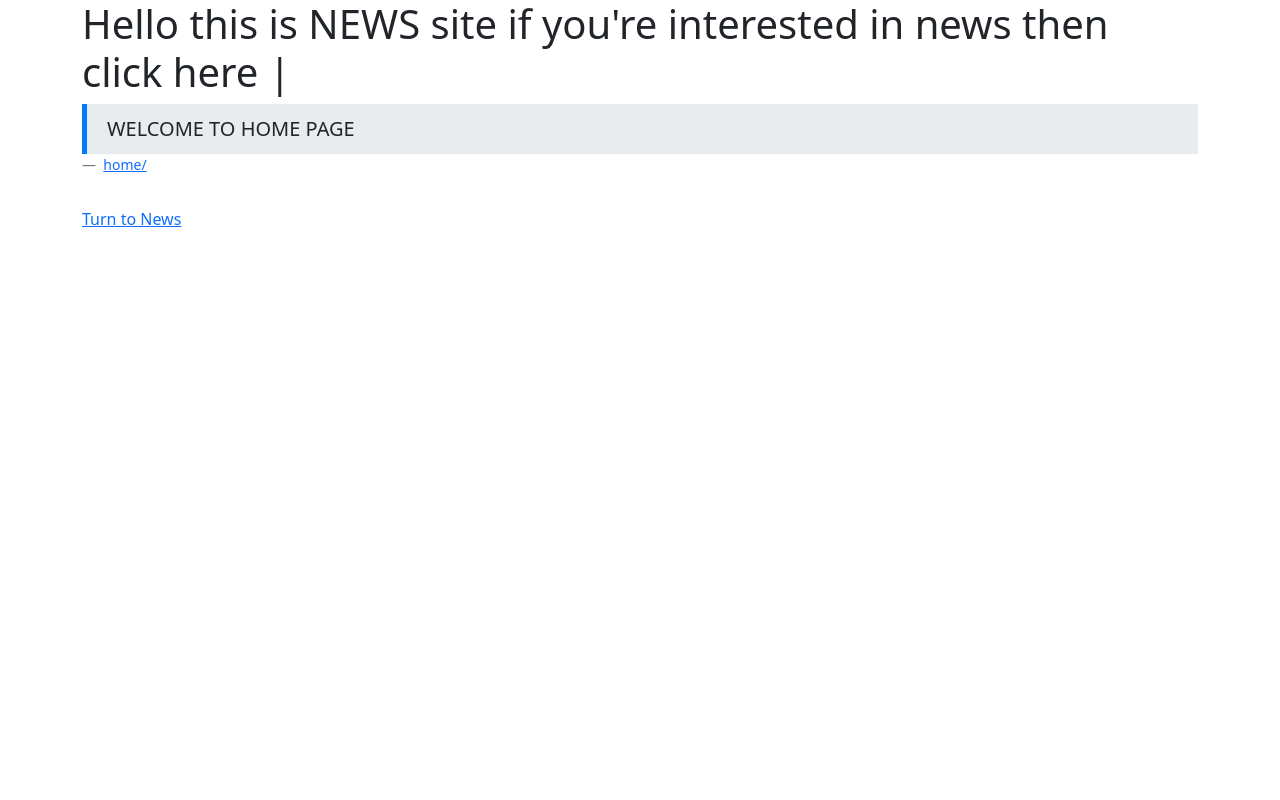
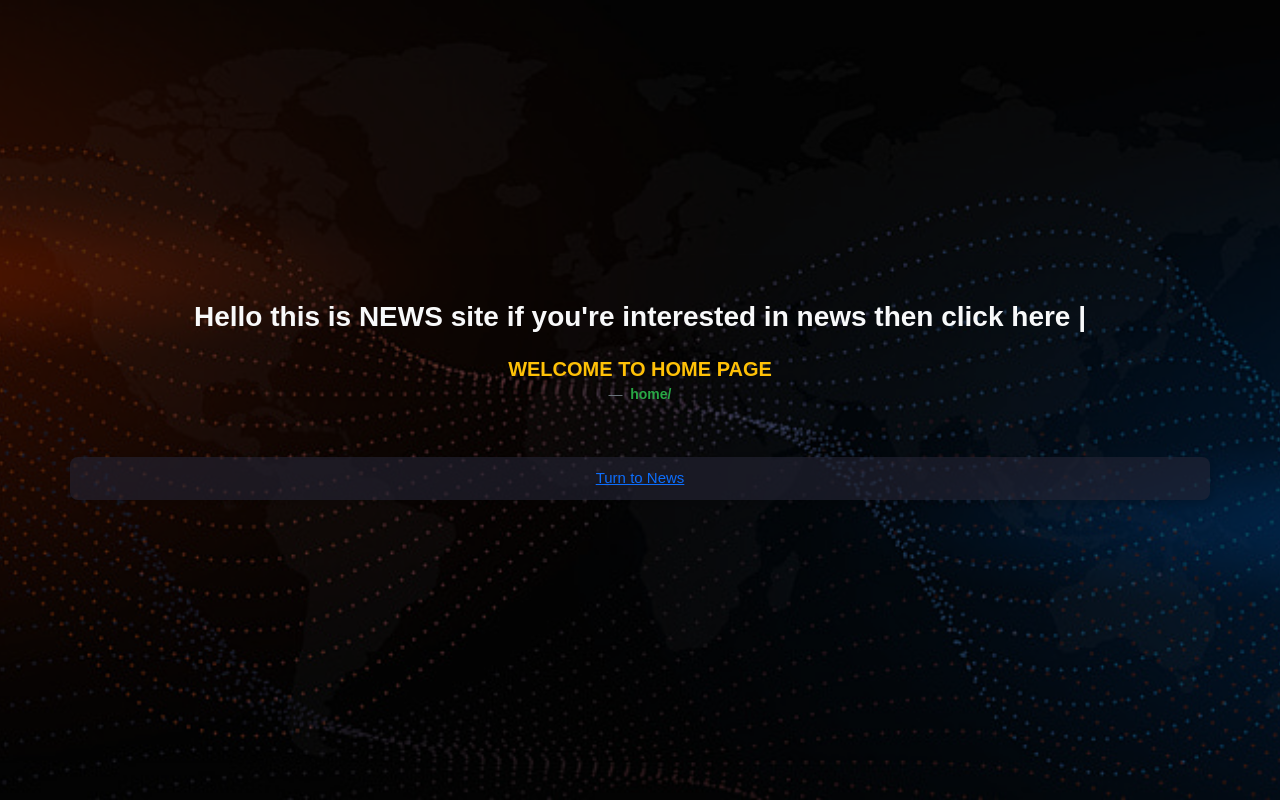
Before and after one commit to Azimboyev-F7/Django_project, a Django app: template django_projects/news_project/templates/index.html in a window 1280 px wide. Run offline with Django 5.2, Linux system fonts and the light colour scheme; the template is opened without the code that fills it, so the values that code supplies are empty; parts of the project's set-up code (start-up, migrations or seed data) failed here and were passed over.

Commit message:
desingned

```diff
--- a/django_projects/news_project/main/urls.py
+++ b/django_projects/news_project/main/urls.py
@@ -1,5 +1,5 @@
 from django.urls import path
-from .views import index, blog
+from .views import index, blog, detail
 
 app_name = 'main'
 
@@ -7,4 +7,5 @@ app_name = 'main'
 urlpatterns = [
     path("", index, name="index"),
     path("blogs/", blog, name="blogs"),
+    path("blogs/<int:pk>", detail, name="detail"),
 ]
--- a/django_projects/news_project/static/css/style.css
+++ b/django_projects/news_project/static/css/style.css
@@ -1,22 +1,81 @@
-/* styles.css */
+/* Background Styling with a Dark Overlay */
 body {
-    background-color: #f8f9fa; /* Light background color */
+    font-family: Arial, sans-serif;
+    /*background: url("{% static 'images/news.png' %}") no-repeat center center fixed;*/
+    background-size: cover;
+    position: relative;
+    color: white; /* Text should be readable on dark background */
+    margin: 0;
+    padding: 0;
 }
 
-h1 {
-    color: #343a40; /* Darker text color */
+/* Adding a Dark Overlay */
+body::before {
+    content: "";
+    position: absolute;
+    top: 0;
+    left: 0;
+    width: 100%;
+    height: 100%;
+    background: rgba(0, 0, 0, 0.6); /* 60% dark overlay */
+    z-index: -1;
 }
 
-.blockquote {
-    background-color: #e9ecef; /* Light gray background for blockquote */
-    border-left: 5px solid #007bff; /* Blue left border */
-    padding: 10px 20px; /* Padding for blockquote */
+/* Centering the Content */
+.container {
+    display: flex;
+    flex-direction: column;
+    align-items: center;
+    justify-content: center;
+    height: 100vh; /* Full screen height */
+    text-align: center;
+    position: relative; /* Ensure content is above the overlay */
 }
 
-.blockquote-footer {
-    margin-top: 10px; /* Space above the footer */
+/* Heading Styling */
+h1 {
+    font-size: 28px;
+    font-weight: bold;
+    margin-bottom: 20px;
+    color: #f8f9fa; /* Light gray */
 }
 
-.btn-primary {
-    margin-top: 20px; /* Space above the button */
+/* Blockquote Styling */
+.blockquote {
+    font-size: 20px;
+    font-weight: bold;
+    color: #ffc107; /* Bootstrap warning color */
 }
+
+/* Home Link Styling */
+.blockquote-footer a {
+    text-decoration: none;
+    color: #28a745; /* Bootstrap green */
+    font-weight: bold;
+    transition: color 0.3s ease-in-out;
+}
+
+.blockquote-footer a:hover {
+    color: #218838; /* Darker green on hover */
+}
+
+/* Centering the Button */
+.turn {
+    display: inline;
+    font-size: 15px;
+    text-decoration: none;
+    color: rgba(37, 37, 53, 0.61); /* White text */
+    background-color: rgba(37, 37, 53, 0.61); /* Bootstrap primary blue */
+    padding: 10px 20px;
+    border-radius: 8px;
+    transition: all 0.3s ease-in-out;
+    box-shadow: 2px 2px 10px rgba(0, 0, 0, 0.2);
+    margin-top: 20px; /* Adds space between card and the link */
+    text-align: center;
+}
+
+.turn:hover {
+    background-color: rgba(16, 45, 117, 0.38); /* Darker blue on hover */
+    transform: scale(1.05);
+    box-shadow: 2px 4px 12px rgba(0, 0, 0, 0.3);
+}
--- a/django_projects/news_project/templates/index.html
+++ b/django_projects/news_project/templates/index.html
@@ -1,4 +1,4 @@
-{% load static %}
+    {% load static %}
 <!doctype html>
 <html lang="en">
 <head>
@@ -6,11 +6,17 @@
     <meta name="viewport"
           content="width=device-width, user-scalable=no, initial-scale=1.0, maximum-scale=1.0, minimum-scale=1.0">
     <meta http-equiv="X-UA-Compatible" content="ie=edge">
+    <link rel="stylesheet" href="https://cdn.jsdelivr.net/npm/bootstrap@5.3.3/dist/css/bootstrap.min.css">
     <link rel="stylesheet" href="{% static "css/style.css" %}">
-    <link rel="stylesheet" href="https://cdn.jsdelivr.net/npm/bootstrap@5.3.3/dist/css/bootstrap.min.css">
     <title>NEWS</title>
 </head>
 <body>
+<style>
+    body {
+        background: url("{% static 'images/news.png' %}") no-repeat center center fixed;
+        background-size: cover;
+    }
+</style>
 <div class="container">
     <div class="row">
         <h1>Hello this is NEWS site if you're interested in news then click here |</h1>
@@ -23,7 +29,9 @@
             </figcaption>
         </figure>
 
-        <a href="{% url 'main:blogs' %}">Turn to News</a>
+        <div class="turn">
+            <a href="{% url 'main:blogs' %}">Turn to News</a>
+        </div>
     </div>
 </div>
 <script src="https://cdn.jsdelivr.net/npm/bootstrap@5.3.3/dist/js/bootstrap.bundle.min.js"></script>
```
Also changed, not shown: django_projects/news_project/main/views.py (+11 -5 lines), django_projects/news_project/static/css/blog.css (added, +26 -0 lines), django_projects/news_project/static/css/detail.css (added, +47 -0 lines), django_projects/news_project/templates/blogs.html (+13 -6 lines), django_projects/news_project/templates/detail.html (added, +26 -0 lines), django_projects/news_project/static/images/news.png (added).
